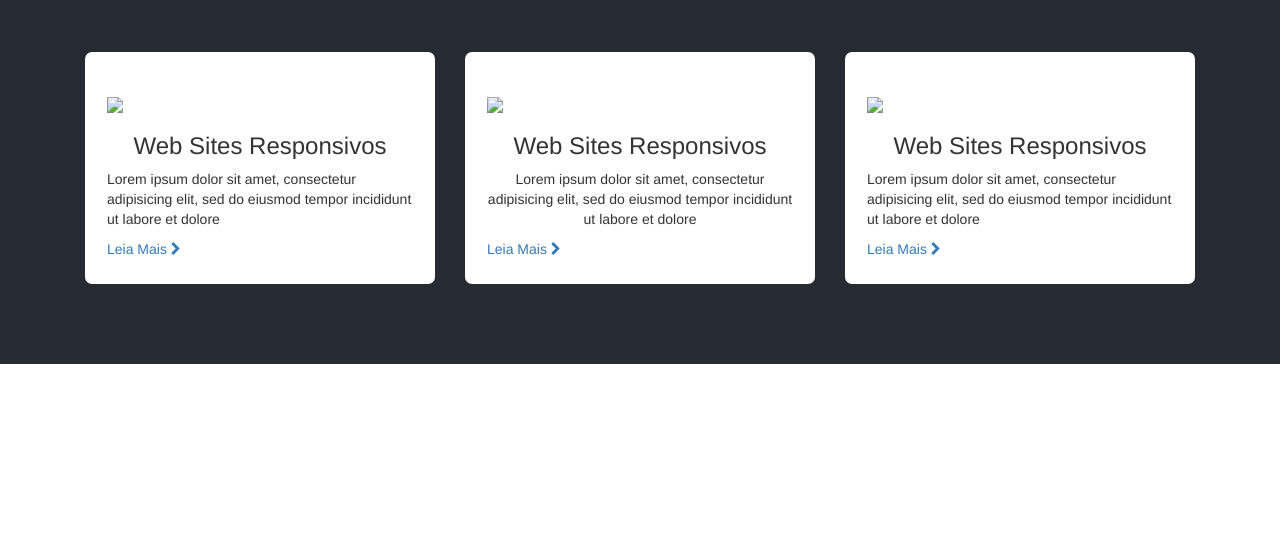
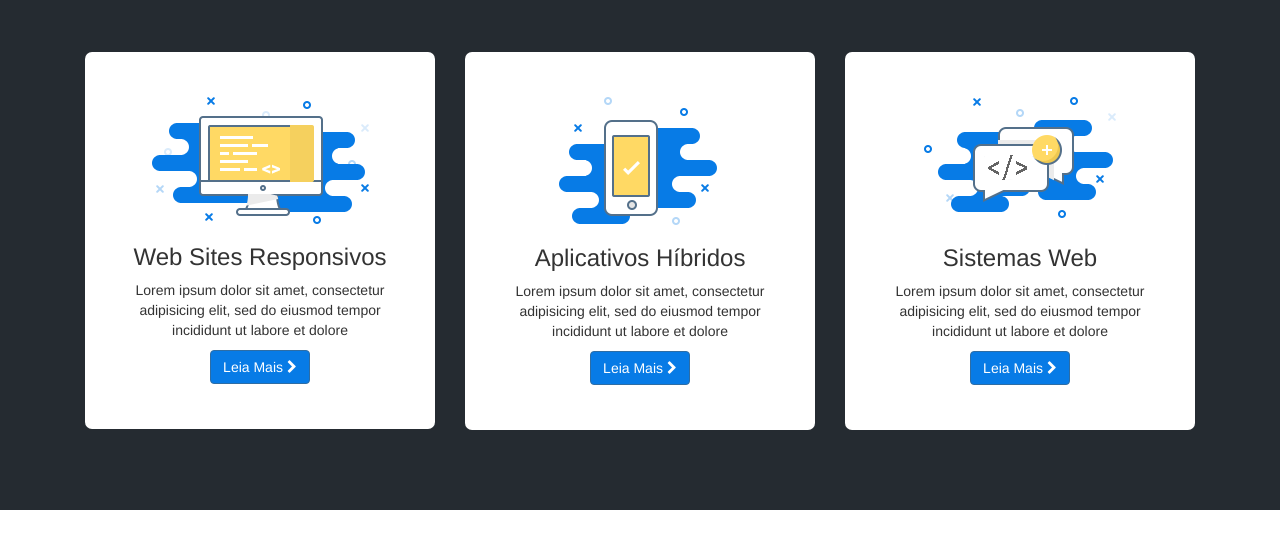
Before and after one commit to felipermoura/agency-site, a plain HTML site: page index.html in a window 1280 px wide. Shown: the part 188-736 px from the top of the page. Drawn offline with Linux system fonts and the light colour scheme.

Commit message:
First Section 2/3

```diff
--- a/css/style.scss
+++ b/css/style.scss
@@ -1,3 +1,9 @@
+body {
+	font-family: 'Ubuntu', sans-serif;
+}
+
+
+
 /*    WEB SERVICES   */
 section.webservices {
 	background-color: #252b31;
@@ -14,9 +20,29 @@ section.webservices {
 	.webservice-item {
 		background-color: white;
 		padding-top: 45px;
-		padding-bottom: 25px;
-		padding-left: 22px;
-		padding-right: 22px;
+		width: 100%;
+		text-align: center;
+		padding-bottom: 45px;
+		padding-left: 13%;
+		padding-right: 13%;
 		border-radius: 7px;
+		min-height: 100px;
+		display: block;
+
+		.btn-webservices {
+			margin: 0 auto;
+			height: auto;
+			background-color: #077be6;
+
+			i {
+				color: #fff;
+			}
+		}
+
+		img.sis {
+			margin-bottom: 27px;
+		}
 	}
+
+
 }
--- a/index.html
+++ b/index.html
@@ -6,6 +6,7 @@
 	<link rel="stylesheet" type="text/css" href="css/style.css">
 	<link rel="stylesheet" type="text/css" href="css/bootstrap.min.css">
 	<link rel="stylesheet" type="text/css" href="css/font-awesome.min.css">
+	<link href="https://fonts.googleapis.com/css?family=Ubuntu" rel="stylesheet">
 </head>
 <body>
 	<header>
@@ -59,26 +60,26 @@
 			</div>
 			<div class="col-md-4 col-sm-12">
 				<div class="webservice-item">
-					<img src="img/dev/pc.jpg">
+					<img src="img/webservices/pc.png" class="img-responsive center-block text-center" alt="Responsive image">
 					<h3 class="text-center">Web Sites Responsivos</h3>
 					<p>Lorem ipsum dolor sit amet, consectetur adipisicing elit, sed do eiusmod tempor incididunt ut labore et dolore</p>
-					<a href="#">Leia Mais <i class="fa fa-chevron-right" aria-hidden="true"></i></a>
+					<a href="#" class="btn btn-primary btn-webservices">Leia Mais <i class="fa fa-chevron-right" aria-hidden="true"></i></a>
 				</div>
 			</div>
 			<div class="col-md-4 col-sm-12">
 				<div class="webservice-item">
-					<img src="img/dev/pc.jpg">
-					<h3 class="text-center">Web Sites Responsivos</h3>
-					<p class="text-center">Lorem ipsum dolor sit amet, consectetur adipisicing elit, sed do eiusmod tempor incididunt ut labore et dolore</p>
-					<a href="#">Leia Mais <i class="fa fa-chevron-right" aria-hidden="true"></i></a>
+					<img src="img/webservices/app.png" class="img-responsive center-block text-center" alt="Responsive image">
+					<h3 class="text-center">Aplicativos Híbridos</h3>
+					<p>Lorem ipsum dolor sit amet, consectetur adipisicing elit, sed do eiusmod tempor incididunt ut labore et dolore</p>
+					<a href="#" class="btn btn-primary btn-webservices">Leia Mais <i class="fa fa-chevron-right" aria-hidden="true"></i></a>
 				</div>
 			</div>
 			<div class="col-md-4 col-sm-12">
 				<div class="webservice-item">
-					<img src="img/dev/pc.jpg">
-					<h3 class="text-center">Web Sites Responsivos</h3>
+					<img src="img/webservices/sis.png" class="img-responsive center-block text-center sis" alt="Responsive image">
+					<h3 class="text-center">Sistemas Web</h3>
 					<p>Lorem ipsum dolor sit amet, consectetur adipisicing elit, sed do eiusmod tempor incididunt ut labore et dolore</p>
-					<a href="#">Leia Mais <i class="fa fa-chevron-right" aria-hidden="true"></i></a>
+					<a href="#" class="btn btn-primary btn-webservices">Leia Mais <i class="fa fa-chevron-right" aria-hidden="true"></i></a>
 				</div>
 			</div>
 		</div>
```
Also changed, not shown: css/style.css, img/webservices/app.png (added), img/webservices/pc.png (added), img/webservices/sis.png (added), 1 other file.
